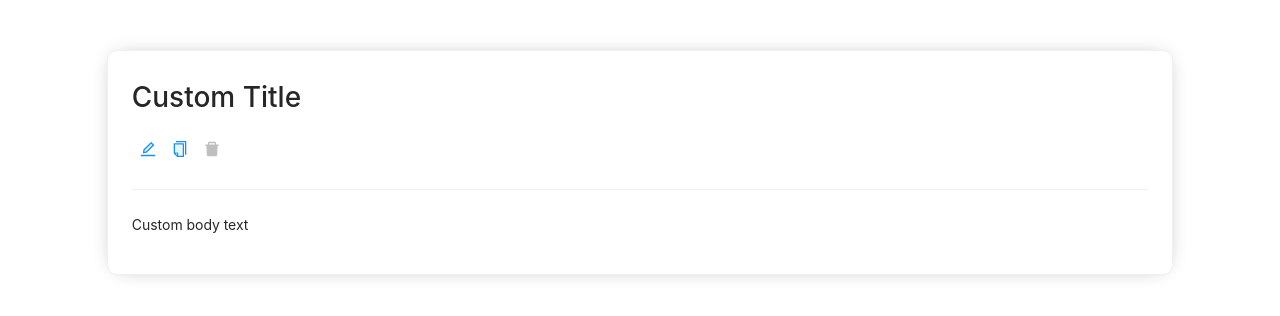
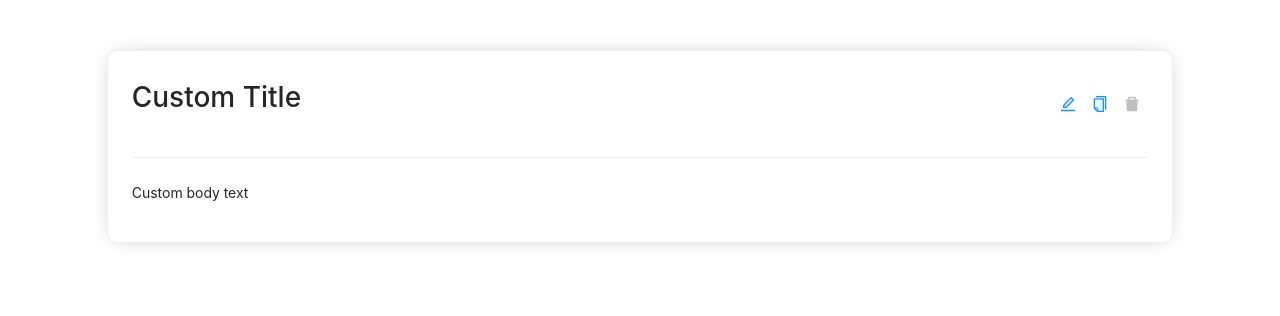
Before and after one commit to zSomnus/interview-demo, a React (Create React App) app: page / in a window 1280 px wide. Shown: the top 316 px of the page. Built offline with nearby package versions, Linux system fonts and the light colour scheme.

Commit message:
Change title alignment

```diff
--- a/src/App.css
+++ b/src/App.css
@@ -24,3 +24,8 @@
 .ant-tabs-tab-active {
   justify-content: center;
 }
+
+.card-title {
+  display: contents;
+  flex-direction: column;
+}
--- a/src/Main.js
+++ b/src/Main.js
@@ -22,10 +22,13 @@ const { TabPane } = Tabs;
 
 const CardTitle = (showDrawer) => {
   return (
-    <div className="card-title">
-      <Row>
-        <Col flex={23}>
+    <div className="card-title" style={{ display: 'flex' }}>
+      <Row wrap={false} align="middle">
+        <Col flex={2}>
           <h1>Custom Title</h1>
+        </Col>
+        <Col flex={20}></Col>
+        <Col style={{ textAlign: 'right' }} flex={2}>
           <Button
             type="link"
             icon={<EditTwoTone />}
```
